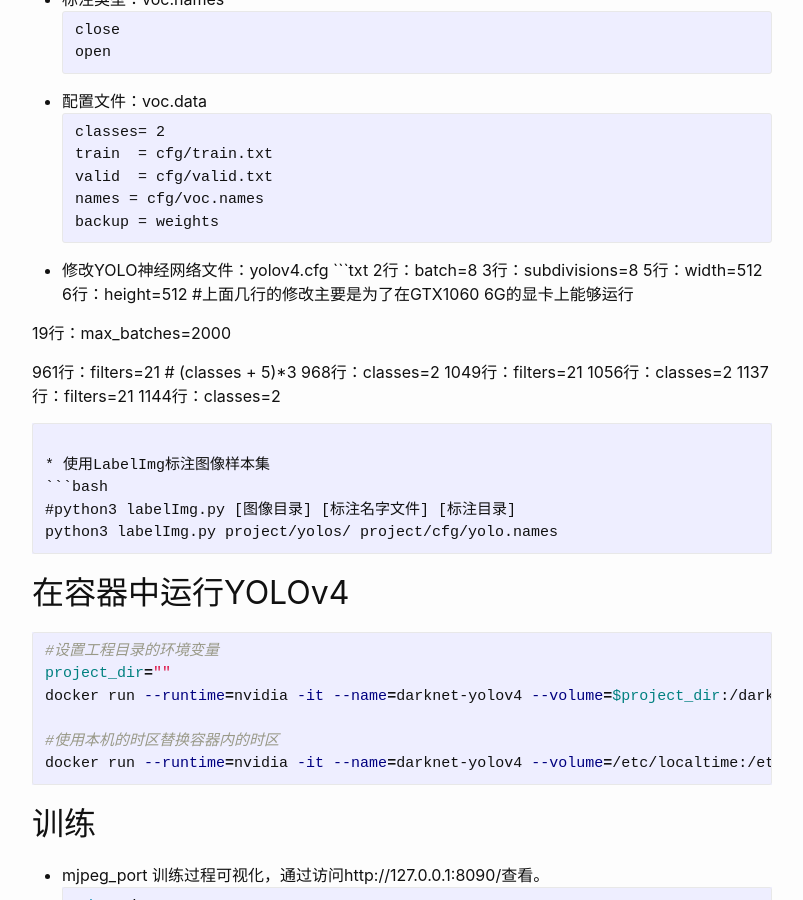
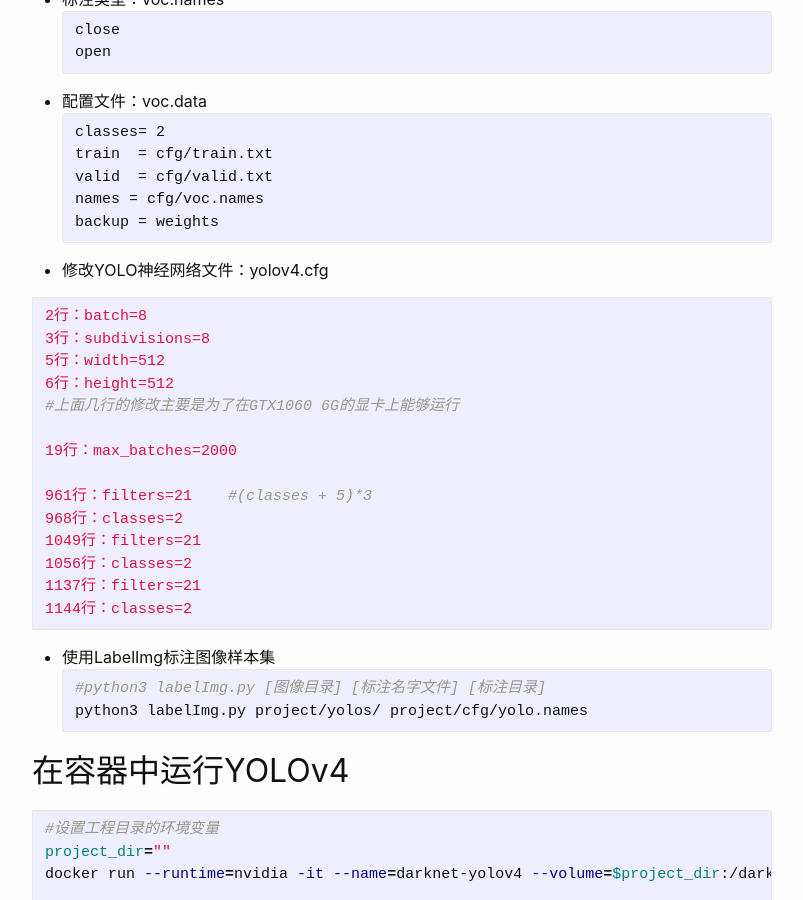
Before and after one commit to gouchicao/gouchicao.github.io, a Jekyll site: the page built from _posts/2020-06-06-Build-YOLOv4-container-application-on-custom-data-set.markdown, in a window 1280 px wide and 900 px high, scrolled down 2079 px. Shown: the whole window, without its empty margins (238-1041 px from the left). Built offline with Jekyll 4.4.1, drawn with Linux system fonts in a browser that asks for light colours.

Commit message:
Update 2020-06-06-Build-YOLOv4-container-application-on-custom-data-set.markdown

````diff
--- a/_posts/2020-06-06-Build-YOLOv4-container-application-on-custom-data-set.markdown
+++ b/_posts/2020-06-06-Build-YOLOv4-container-application-on-custom-data-set.markdown
@@ -109,7 +109,8 @@ backup = weights
 ```
 
 * 修改YOLO神经网络文件：yolov4.cfg
-```txt
+
+```yaml
 2行：batch=8
 3行：subdivisions=8
 5行：width=512
@@ -118,7 +119,7 @@ backup = weights
 
 19行：max_batches=2000
 
-961行：filters=21    # (classes + 5)*3
+961行：filters=21    #(classes + 5)*3
 968行：classes=2
 1049行：filters=21
 1056行：classes=2
````
